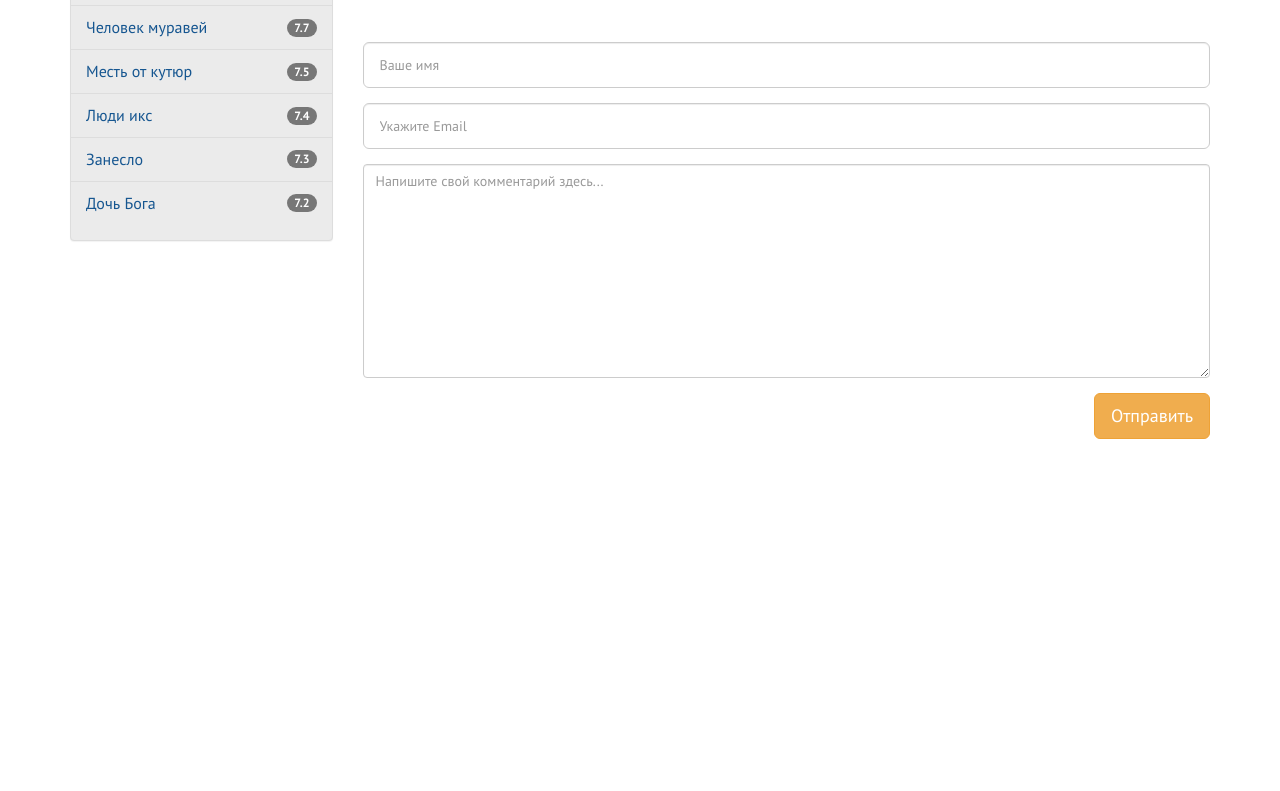
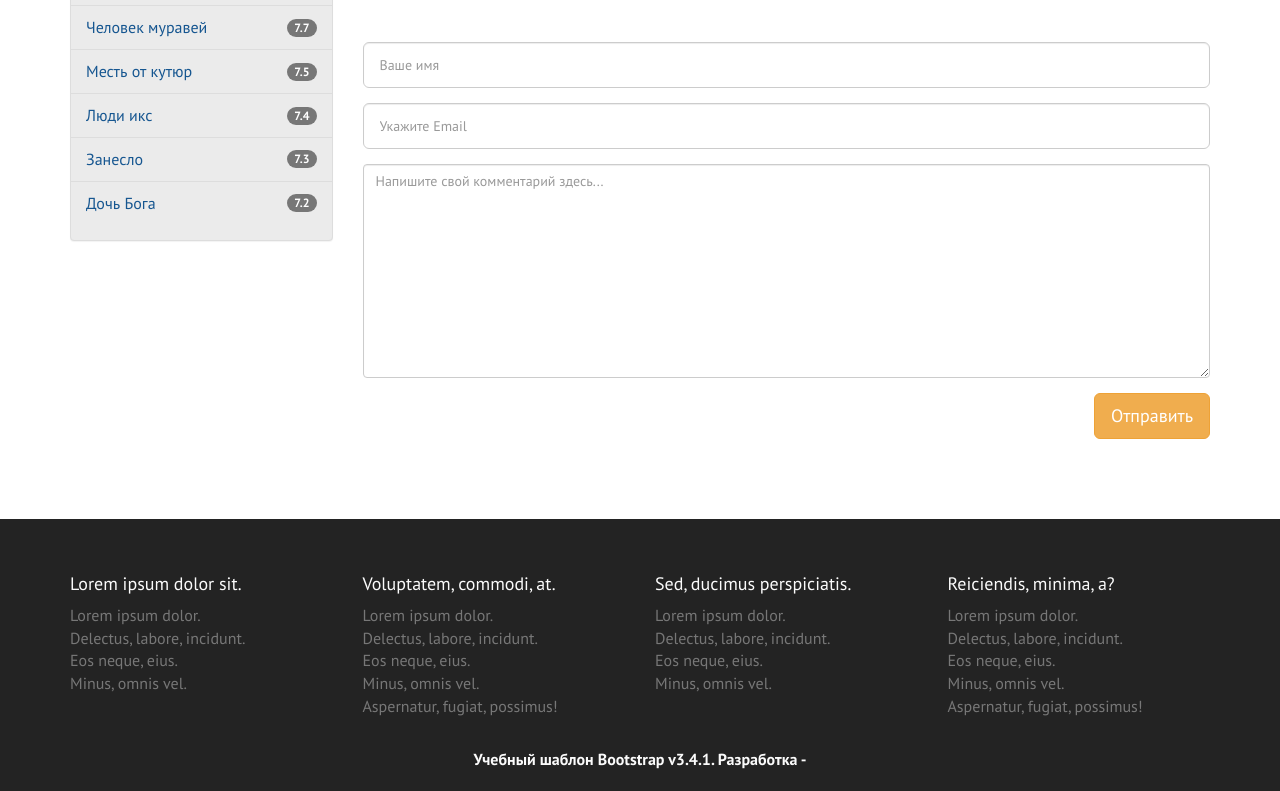
Before and after one commit to siniavskiialexandr/kinozal-temp, a website: page page.html in a window 1280 px wide. Shown: the part 2175-2966 px from the top of the page. Before the commit the page ends 2694 px from the top, so only its background shows below. Drawn offline with Linux system fonts and the light colour scheme.

Commit message:
Добавлен footer на странице page

```diff
--- a/page.html
+++ b/page.html
@@ -358,6 +358,73 @@
   </div>
 </div>
 
+<footer class="footer">
+  <div class="container-fluid">
+    <div class="row">
+      <div class="container">
+        <div class="row">
+
+          <div class="footer-top">
+
+            <div class="footer-first col-md-3 col-xs-6">
+              <h4>Lorem ipsum dolor sit.</h4>
+              <ul>
+                <li><a href="#">Lorem ipsum dolor.</a></li>
+                <li><a href="#">Delectus, labore, incidunt.</a></li>
+                <li><a href="#">Eos neque, eius.</a></li>
+                <li><a href="#">Minus, omnis vel.</a></li>
+              </ul>
+            </div>
+
+            <div class="footer-second col-md-3 col-xs-6">
+              <h4>Voluptatem, commodi, at.</h4>
+              <ul>
+                <li><a href="#">Lorem ipsum dolor.</a></li>
+                <li><a href="#">Delectus, labore, incidunt.</a></li>
+                <li><a href="#">Eos neque, eius.</a></li>
+                <li><a href="#">Minus, omnis vel.</a></li>
+                <li><a href="#">Aspernatur, fugiat, possimus!</a></li>
+              </ul>
+            </div>
+
+            <div class="footer-third col-md-3 col-xs-6">
+              <h4>Sed, ducimus perspiciatis.</h4>
+              <ul>
+                <li><a href="#">Lorem ipsum dolor.</a></li>
+                <li><a href="#">Delectus, labore, incidunt.</a></li>
+                <li><a href="#">Eos neque, eius.</a></li>
+                <li><a href="#">Minus, omnis vel.</a></li>
+              </ul>
+            </div>
+
+            <div class="footer-fourth col-md-3 col-xs-6">
+              <h4>Reiciendis, minima, a?</h4>
+              <ul>
+                <li><a href="#">Lorem ipsum dolor.</a></li>
+                <li><a href="#">Delectus, labore, incidunt.</a></li>
+                <li><a href="#">Eos neque, eius.</a></li>
+                <li><a href="#">Minus, omnis vel.</a></li>
+                <li><a href="#">Aspernatur, fugiat, possimus!</a></li>
+              </ul>
+            </div>
+
+
+          </div>
+        </div>
+
+        <div class="row">
+          <div class="footer-bottom">
+            <div class="footer-fifth col-xs-12">
+              <strong><a href="#">Учебный шаблон Bootstrap v3.4.1. Разработка -</a></strong>
+            </div>
+          </div>
+        </div>
+
+      </div>
+    </div>
+  </div>
+</footer>
+
 
 <script src="libs/jquery/dist/jquery.min.js"></script>
 <script src="libs/bootstrap/dist/js/bootstrap.min.js"></script>
```
